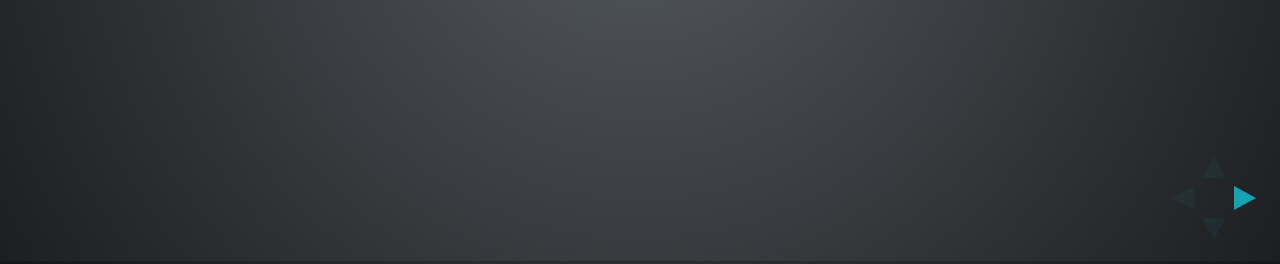
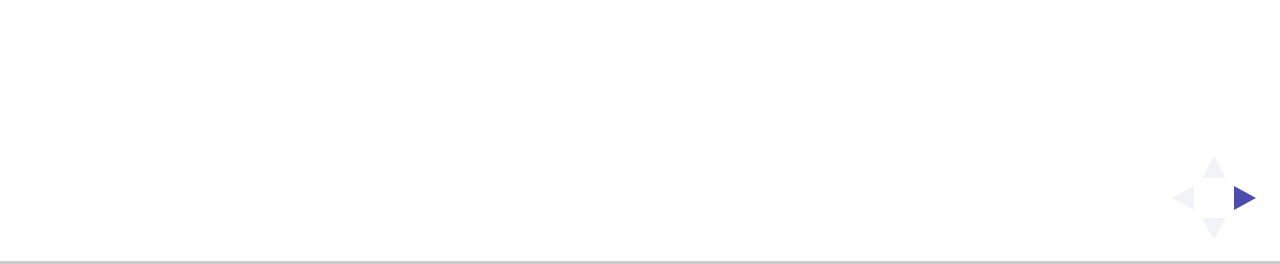
Before and after one commit to emi80/git_talk, a website: page index.html in a window 1280 px wide. Shown: the part 536-800 px from the top of the page. Drawn offline with Linux system fonts and the light colour scheme; a web font is replaced by a local one.

Commit message:
Change theme and transition

```diff
--- a/index.html
+++ b/index.html
@@ -871,8 +871,8 @@ Branch endless_columns set up to track remote branch endless_columns from origin
 				history: true,
 				center: true,
 
-				theme: Reveal.getQueryHash().theme, // available themes are in /css/theme
-				transition: Reveal.getQueryHash().transition || 'default', // default/cube/page/concave/zoom/linear/fade/none
+				theme: Reveal.getQueryHash().theme || 'simple', // available themes are in /css/theme
+				transition: Reveal.getQueryHash().transition || 'fade', // default/cube/page/concave/zoom/linear/fade/none
 
 				// Optional libraries used to extend on reveal.js
 				dependencies: [
```
